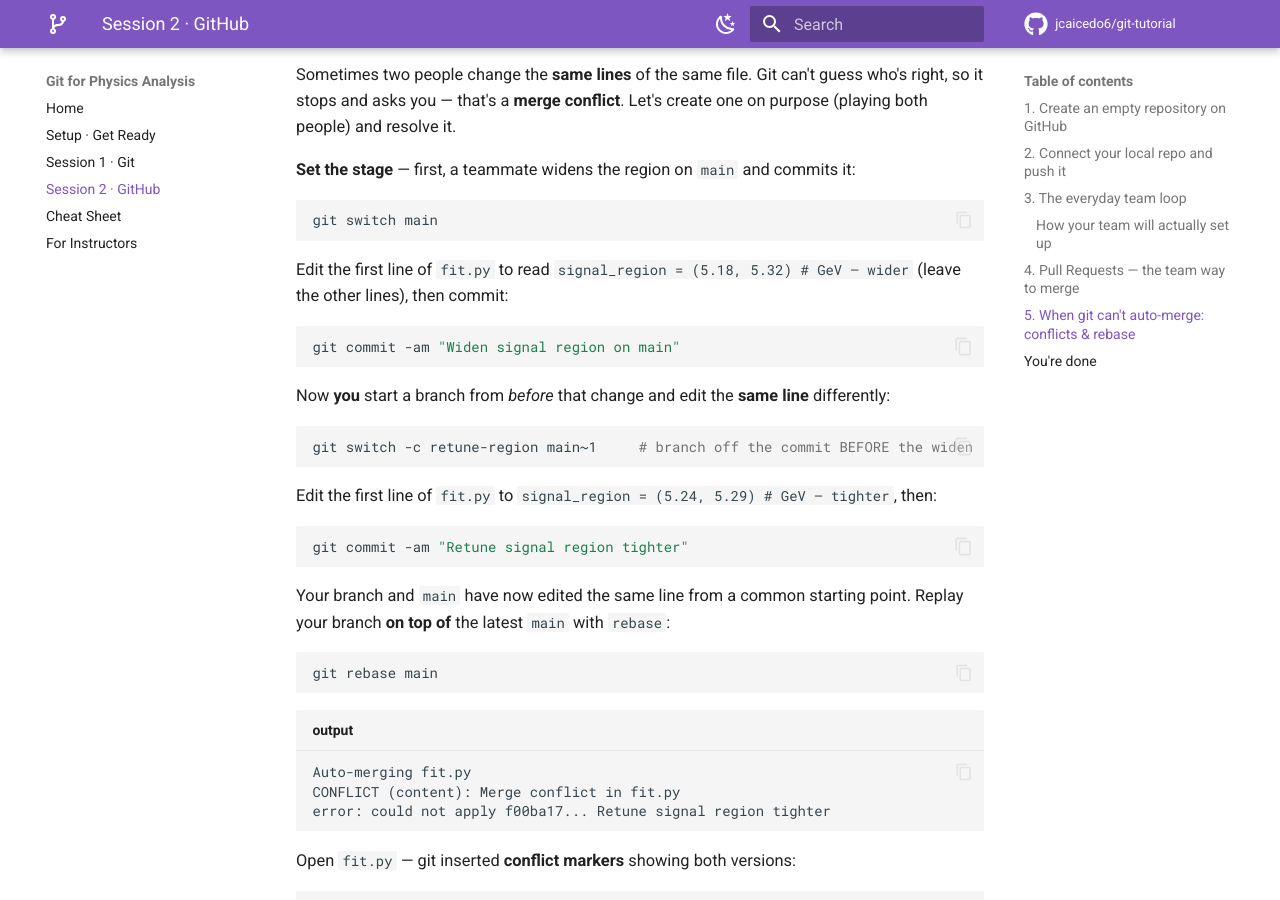
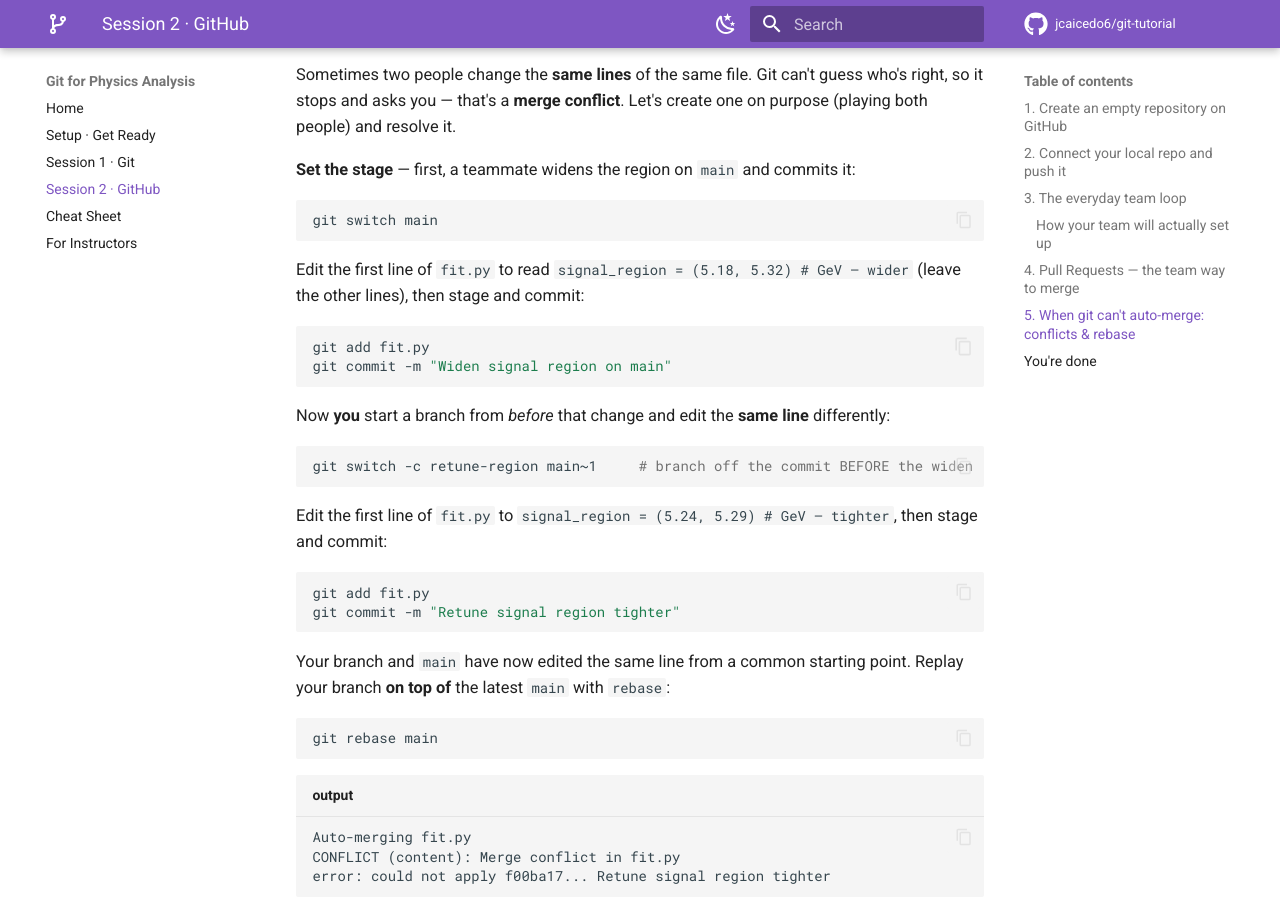
Before and after one commit to jcaicedo6/git-tutorial, an MkDocs documentation site: the page built from docs/session2-github.md, in a window 1280 px wide and 900 px high, scrolled down 4753 px. Built offline with MkDocs 1.6.1 and Material for MkDocs 9.7.7, drawn with Linux system fonts in a browser that asks for light colours; emoji names are drawn with the system emoji font; comment, search, counter and statistics services are not loaded.

Commit message:
Make §5 commits explicit (add→commit); document -am shortcut in cheat sheet

````diff
--- a/docs/session2-github.md
+++ b/docs/session2-github.md
@@ -298,10 +298,11 @@ git switch main
 ```
 
 Edit the first line of `fit.py` to read `signal_region = (5.18, 5.32)  # GeV — wider`
-(leave the other lines), then commit:
+(leave the other lines), then stage and commit:
 
 ```bash
-git commit -am "Widen signal region on main"
+git add fit.py
+git commit -m "Widen signal region on main"
 ```
 
 Now **you** start a branch from *before* that change and edit the **same line** differently:
@@ -310,10 +311,12 @@ Now **you** start a branch from *before* that change and edit the **same line**
 git switch -c retune-region main~1     # branch off the commit BEFORE the widen
 ```
 
-Edit the first line of `fit.py` to `signal_region = (5.24, 5.29)  # GeV — tighter`, then:
+Edit the first line of `fit.py` to `signal_region = (5.24, 5.29)  # GeV — tighter`, then
+stage and commit:
 
 ```bash
-git commit -am "Retune signal region tighter"
+git add fit.py
+git commit -m "Retune signal region tighter"
 ```
 
 Your branch and `main` have now edited the same line from a common starting point. Replay
````
Also changed, not shown: docs/cheatsheet.md (+5 -0 lines).
